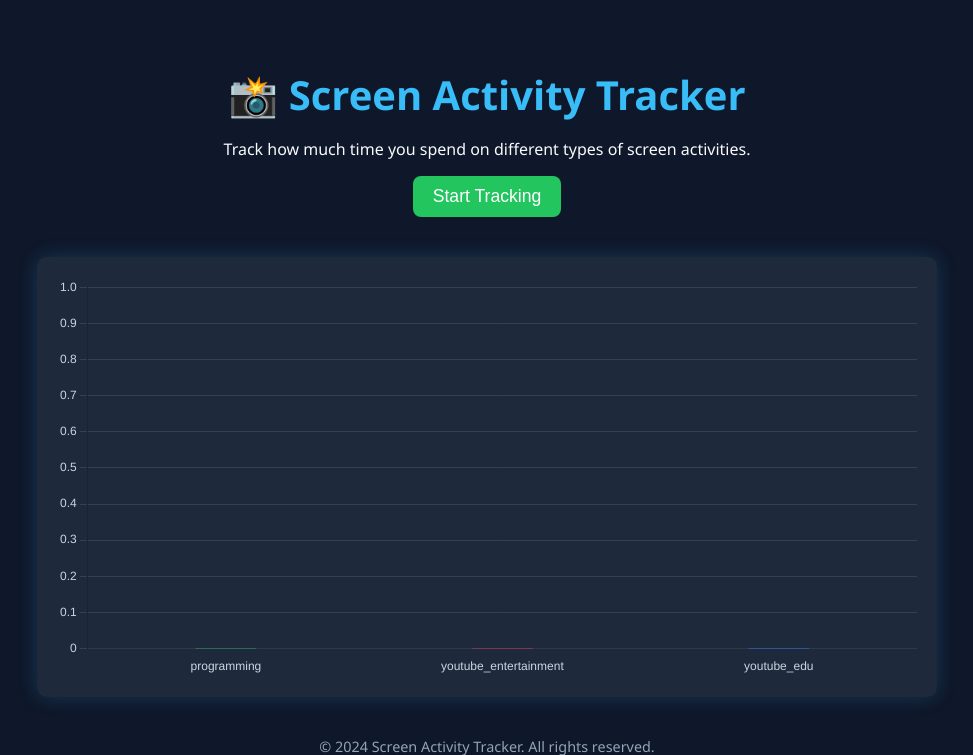
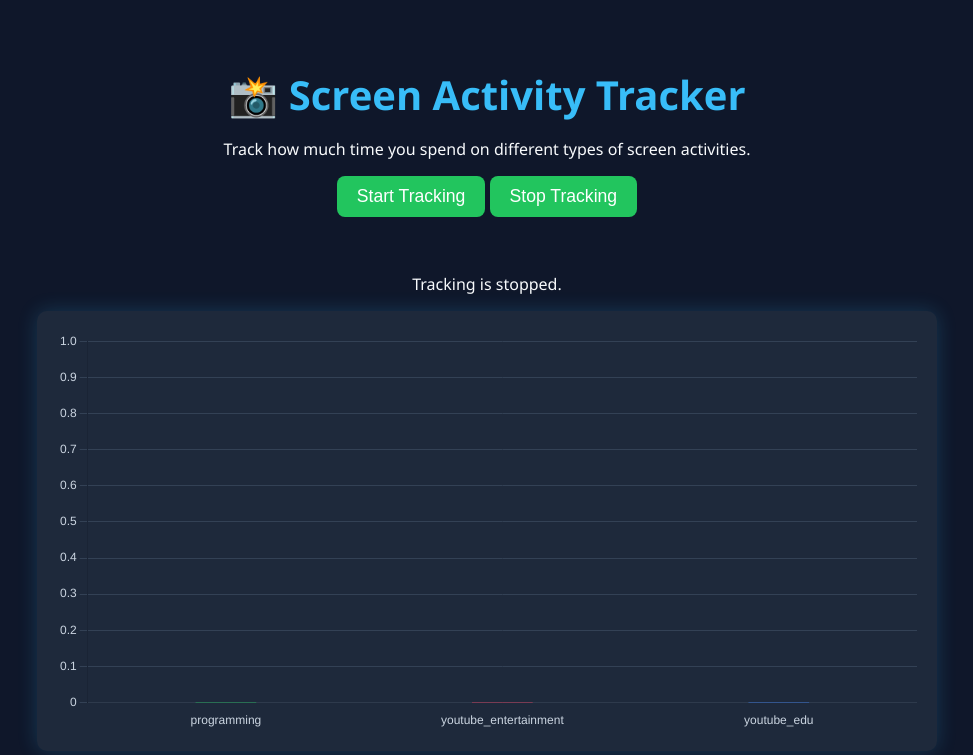
Before and after one commit to ShahidUmair/Privacy-preservation, a Flask app: page / in a window 1280 px wide. Shown: the top 755 px of the page, without its empty margins (153-1126 px from the left). Run offline with Flask 3, Linux system fonts and the light colour scheme.

Commit message:
stop butten added

```diff
--- a/flask_app/static/js/script.js
+++ b/flask_app/static/js/script.js
@@ -3,6 +3,11 @@ let counts = {
     'youtube_entertainment': 0,
     'youtube_edu': 0
 };
+let trackingInterval = null;
+
+const startButton = document.getElementById('startTrackingButton');
+const stopButton = document.getElementById('stopTrackingButton');
+const trackingStatus = document.getElementById('trackingStatus');
 
 const ctx = document.getElementById('activityChart').getContext('2d');
 const chart = new Chart(ctx, {
@@ -67,12 +72,46 @@ function updateChart(label) {
 }
 
 function startTracking() {
-    setInterval(() => {
+    if (trackingInterval !== null) {
+        return;
+    }
+
+    startButton.disabled = true;
+    stopButton.disabled = false;
+    trackingStatus.textContent = 'Tracking is running. Captures occur every 60 seconds.';
+
+    trackingInterval = setInterval(() => {
         fetch('/capture')
-            .then(res => res.json())
+            .then(res => {
+                if (!res.ok) {
+                    throw new Error(`Capture failed (${res.status}).`);
+                }
+                return res.json();
+            })
             .then(data => {
+                if (trackingInterval === null) {
+                    return;
+                }
                 updateChart(data.activity);
                 console.log("Tracked:", data.activity);
+            })
+            .catch(error => {
+                if (trackingInterval !== null) {
+                    trackingStatus.textContent = `Tracking is running, but capture failed: ${error.message}`;
+                    console.error(error);
+                }
             });
     }, 60000);
 }
+
+function stopTracking() {
+    if (trackingInterval === null) {
+        return;
+    }
+
+    clearInterval(trackingInterval);
+    trackingInterval = null;
+    startButton.disabled = false;
+    stopButton.disabled = true;
+    trackingStatus.textContent = 'Tracking is stopped.';
+}
--- a/flask_app/templates/index.html
+++ b/flask_app/templates/index.html
@@ -10,7 +10,11 @@
     <div class="container">
         <h1>📸 Screen Activity Tracker</h1>
         <p>Track how much time you spend on different types of screen activities.</p>
-        <button onclick="startTracking()">Start Tracking</button>
+        <div class="tracking-controls">
+            <button id="startTrackingButton" onclick="startTracking()">Start Tracking</button>
+            <button id="stopTrackingButton" onclick="stopTracking()" disabled>Stop Tracking</button>
+        </div>
+        <p id="trackingStatus" role="status" aria-live="polite">Tracking is stopped.</p>
 
         <div class="chart-section">
             <canvas id="activityChart"></canvas>
```
Also changed, not shown: 1 other file.
